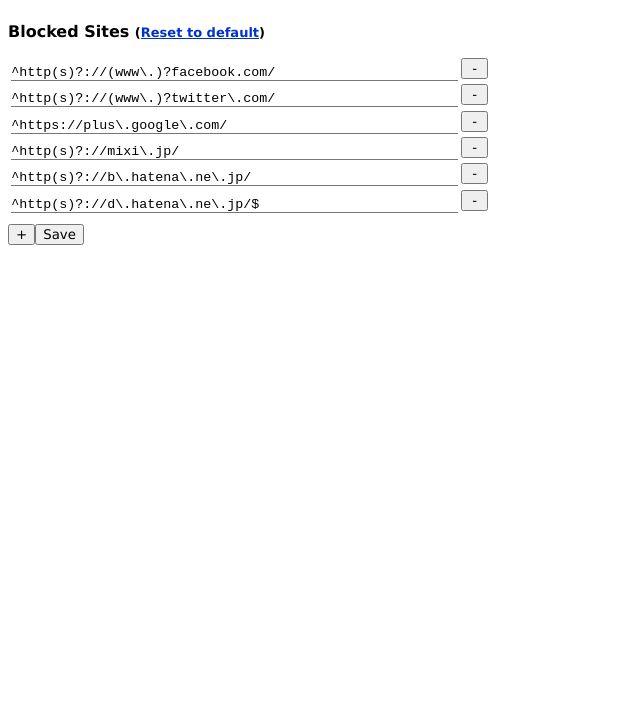
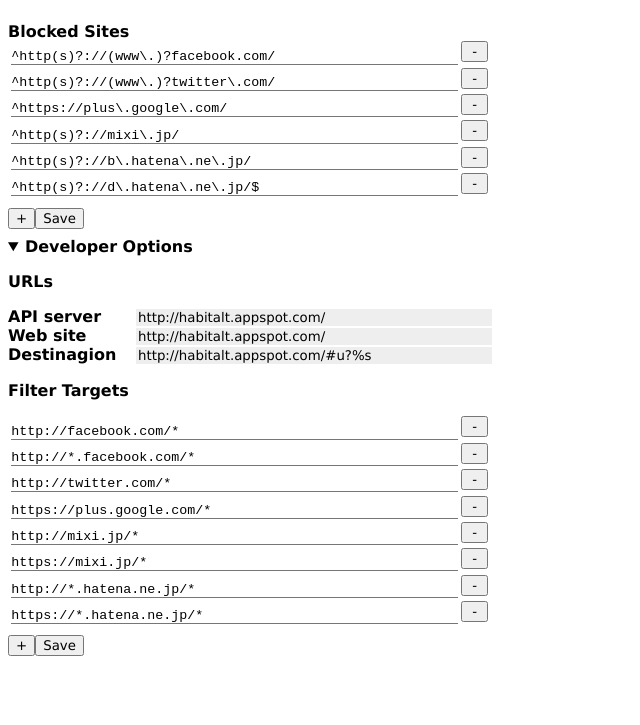
Before and after one commit to omo/habitalt, a browser extension: page crx/options.html in a window 1280 px wide. Shown: the part 75-800 px from the top of the page, without its empty margins (0-640 px from the left). Drawn offline with Linux system fonts and the light colour scheme.

Commit message:
WIP filters support.

```diff
--- a/crx/extension.js
+++ b/crx/extension.js
@@ -12,8 +12,15 @@
     "^http(s)?://d\\.hatena\\.ne\\.jp/$"
   ],
 
-  listeningPatterns: [
-    "*://facebook.com/*"
+  filters: [
+    "http://facebook.com/*",
+    "http://*.facebook.com/*",
+    "http://twitter.com/*",
+    "https://plus.google.com/*",
+    "http://mixi.jp/*",
+    "https://mixi.jp/*",
+    "http://*.hatena.ne.jp/*",
+    "https://*.hatena.ne.jp/*"
   ],
 
   destinationTemplate: "http://habitalt.appspot.com/#u?%s",
@@ -53,6 +60,10 @@
 
 Habitalt.prototype.getPatternStrings = function() {
   return this._options.patterns;
+};
+
+Habitalt.prototype.getFilterStrings = function() {
+  return this._options.filters;
 };
 
 Habitalt.prototype.matches = function(url) {
@@ -108,43 +119,67 @@
     }).done(function() {});
 };
 
+Habitalt.prototype.requstMatches = function(details) {
+  return this.matches(details.url);
+};
+
 Habitalt.prototype.beforeRequestFilter = function(details) {
-  return { cancel: false };
+  var cancel = this.requstMatches(details);
+  return { cancel: cancel };
 };
 
 Habitalt.prototype.makeFilteringUrls = function() {
-  return ["<all_urls>"];
+  return this._options.filters;
 };
 
 Habitalt.prototype.addRequestFilters = function() {
   chrome.webRequest.onBeforeRequest.addListener(
     this.beforeRequestFilter.bind(this),
-    {urls: this.makeFilteringUrls() },
-    "blocking");
+    { urls: this.makeFilteringUrls() },
+    ["blocking"]);
 };
 
 Habitalt.OptionPage = function(app) {
   this._app = app;
 
   this._patternsRoot = $("#patterns");
+  this._filtersRoot = $("#filters");
   $("#patterns-reset").on("click", this.reset.bind(this));
   $("#pattern-add-button").on("click", this.addNewPatternInput.bind(this, ""));
   $("#pattern-save-button").on("click", this.savePatterns.bind(this));
   this._app.getPatternStrings().forEach(
     function(p) { this.addNewPatternInput(p); }, this);
+  this._app.getFilterStrings().forEach(
+    function(p) { this.addNewFilterInput(p); }, this);
+  $("#api-server").val(this._app._options.apiUrl);
+  $("#site-url").val(this._app._options.siteUrl);
+  $("#destination").val(this._app._options.destinationTemplate);
 };
 
 Habitalt.OptionPage.prototype.addNewPatternInput = function(initialValue) {
   t = $("#patternEntryTemplate").html();
-  var newPatternBox =
+  var newBox =
     $("<div class='pattern'>").html(
       Mustache.to_html(t, { value: initialValue }));
-  newPatternBox.find(".pattern-delete-button").on(
+  newBox.find(".pattern-delete-button").on(
     "click", function(evt) {
-      newPatternBox.remove();
+      newBox.remove();
       this.savePatterns();
     }.bind(this));
-  this._patternsRoot.append(newPatternBox);
+  this._patternsRoot.append(newBox);
+};
+
+Habitalt.OptionPage.prototype.addNewFilterInput = function(initialValue) {
+  t = $("#patternEntryTemplate").html();
+  var newBox =
+    $("<div class='filter'>").html(
+      Mustache.to_html(t, { value: initialValue }));
+  newBox.find(".flter-delete-button").on(
+    "click", function(evt) {
+      //newPatternBox.remove();
+      //this.savePatterns();
+    }.bind(this));
+  this._filtersRoot.append(newBox);
 };
 
 Habitalt.OptionPage.prototype.reset = function() {
@@ -166,6 +201,7 @@
 
 Habitalt.initBackgroundPage = function() {
   var ha = new Habitalt();
+  ha.addRequestFilters();
   chrome.tabs.onCreated.addListener(ha.onCreated.bind(ha));
   chrome.tabs.onUpdated.addListener(ha.onUpdated.bind(ha));
   ha.ensureLogin();
--- a/crx/options.html
+++ b/crx/options.html
@@ -5,12 +5,21 @@
 <script src="third_party/mustache.js"></script>
 <script src="third_party/jquery-1.7.2.min.js"></script>
 <script src="extension.js"></script>
+
 <script type="text/hogan.js" id="patternEntryTemplate">
   <div class="pattern-text-container">
     <input class="pattern-text" type="text" value="{{value}}"></input>
   </div>
   <input class="pattern-delete-button" type="button" value="-"></input>
 </script>
+
+<script type="text/hogan.js" id="filtersEntryTemplate">
+  <div class="filter-text-container">
+    <input class="filter-text" type="text" value="{{value}}"></input>
+  </div>
+  <input class="filter-delete-button" type="button" value="-"></input>
+</script>
+
 <style>
 
 * {
@@ -46,7 +55,7 @@
   -webkit-box-orient: vertical;
 }
 
-.pattern {
+.pattern, .filter {
   width: 100%;
   display: -webkit-box;
   -webkit-box-orient: horizontal;
@@ -58,7 +67,11 @@
   padding: 0.2em;
 }
 
-.pattern-text {
+#filters {
+
+}
+
+.pattern-text, .filter-text {
   width: 100%;
   font-family: monospace;
   border-style: solid;
@@ -67,7 +80,7 @@
   margin: 0px;
 }
 
-.pattern-delete-button {
+.pattern-delete-button, .filter-delete-button {
   width: 2em;
 }
 
@@ -77,19 +90,55 @@
   width: 100%;
 }
 
+.devsetting-item {
+  display: -webkit-box;
+  -webkit-box-orient: horizontal;
+}
+
+.devsetting-item .item-name {
+  width: 8em;
+}
+
+.devsetting-item .item-value {
+  -webkit-box-flex: 1;
+  position: relative;
+}
+
+.devsetting-item .item-value input {
+  width: 100%;
+  border-style: none;
+  background-color: #eee;
+}
+
 </style>
 </head>
 <body>
-<h1>Habitalt Options</h1>
+<h1>
+Habitalt Options
+<span id="patterns-reset">(<a href="#">Reset to default</a>)</span></h2>
+</h1>
 <div id="settings">
   <h2 class="settings-section-title">
    Blocked Sites
-   <span id="patterns-reset">(<a href="#">Reset to default</a>)</span></h2>
   <div id="patterns">
   </div>
   <div class="pattern-buttons">
     <input id="pattern-add-button" type="button" value="+"></input>
     <input id="pattern-save-button" type="button" value="Save"></input>
   </div>
+  <details id="devsettings-section" open>
+    <summary>Developer Options</summary>
+    <h2 class="settings-section-title">URLs</h2>
+    <div class="devsetting-item"><div class="item-name">API server</div>  <div class="item-value"><input id="api-server"></input></div></div>
+    <div class="devsetting-item"><div class="item-name">Web site</div>  <div class="item-value"><input id="site-url"></input></div></div>
+    <div class="devsetting-item"><div class="item-name">Destinagion</div> <div class="item-value"><input id="destination"></input></div></div>
+    <h2 class="settings-section-title">Filter Targets</h2>
+    <div id="filters"></div>
+    <div class="pattern-buttons">
+      <input id="misc-add-button" type="button" value="+"></input>
+      <input id="misc-save-button" type="button" value="Save"></input>
+    </div>
+  </details>
+
 </body>
 </html>
```
Also changed, not shown: crx/manifest.json.
